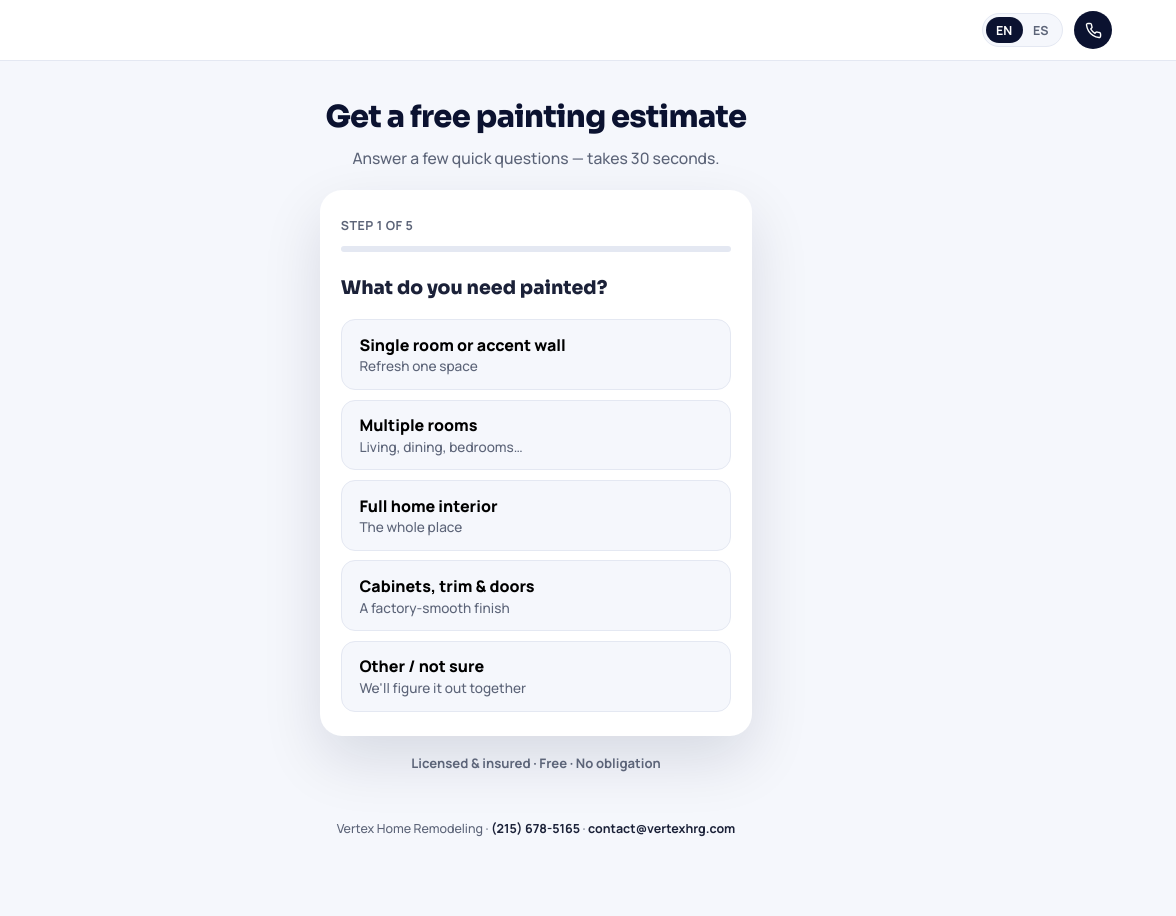
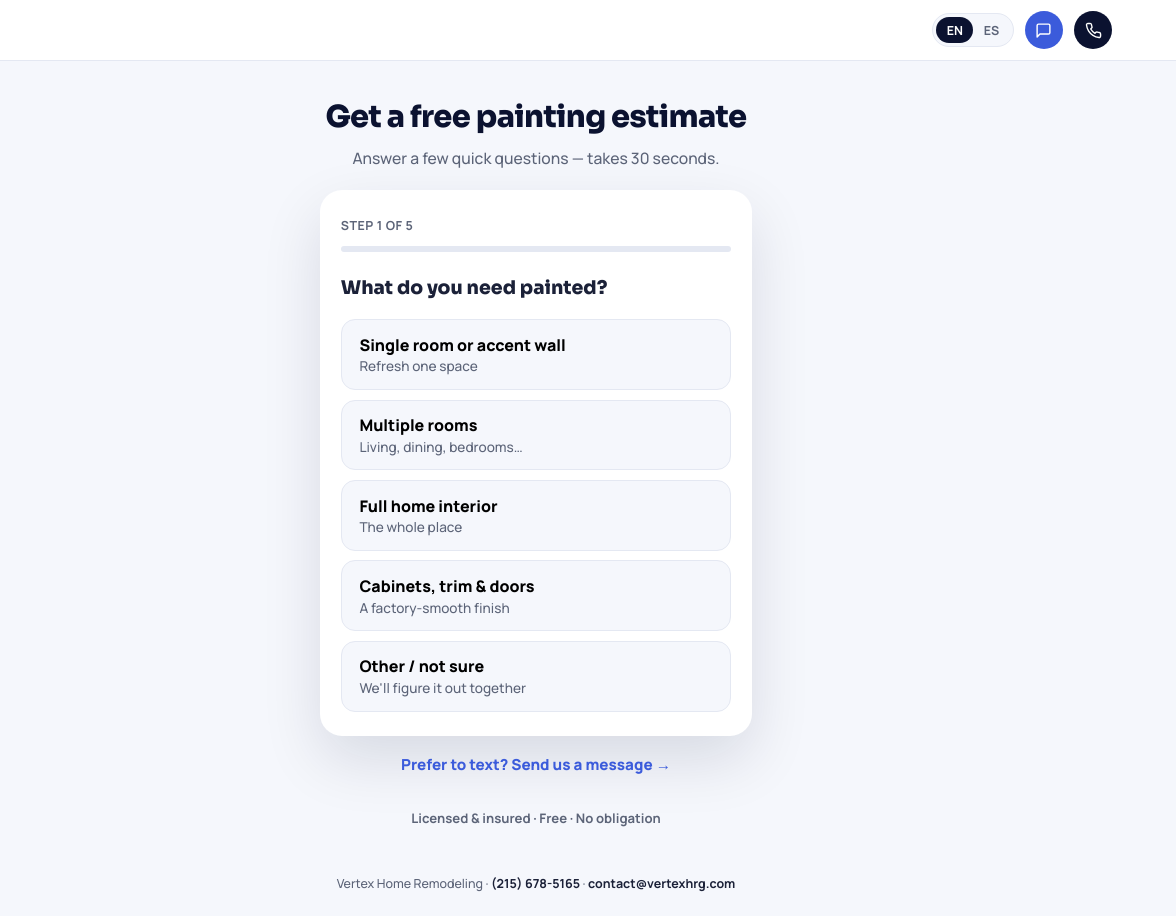
Before and after one commit to marcolaa09/VERTEX-SITE, a plain HTML site: page lp/index.html in a window 1280 px wide. Shown: the full height of the page, 104-1280 px from the left. Before the commit the page ends 861 px from the top, so only its background shows below. Drawn offline with Linux system fonts and the light colour scheme.

Commit message:
LP: botões de mensagem (SMS) na topbar e abaixo do quiz
Generated with [Devin](https://devin.ai)

Co-Authored-By: Devin <158243242+devin-ai-integration[bot]@users.noreply.github.com>

```diff
--- a/lp/index.html
+++ b/lp/index.html
@@ -80,6 +80,18 @@ a { color: inherit; text-decoration: none; }
   background: var(--navy); color: #fff;
 }
 .phone-btn svg { width: 17px; height: 17px; }
+.phone-btn.msg { background: var(--blue); }
+
+.text-cta {
+  display: block;
+  text-align: center;
+  font-weight: 800; font-size: .95rem;
+  color: var(--blue);
+  padding: .8rem;
+  margin-top: .3rem;
+  border-radius: 999px;
+}
+.text-cta:hover { background: #EEF2FF; }
 
 /* ---------- Center column ---------- */
 .wrap {
@@ -249,6 +261,9 @@ a { color: inherit; text-decoration: none; }
         <button type="button" class="lang-btn active" data-lang="en">EN</button>
         <button type="button" class="lang-btn" data-lang="es">ES</button>
       </div>
+      <a class="phone-btn msg" href="sms:+12156785165" data-track="sms_click" aria-label="Text us">
+        <svg viewBox="0 0 24 24" fill="none" stroke="currentColor" stroke-width="2" stroke-linecap="round" stroke-linejoin="round"><path d="M21 15a2 2 0 0 1-2 2H7l-4 4V5a2 2 0 0 1 2-2h14a2 2 0 0 1 2 2z"/></svg>
+      </a>
       <a class="phone-btn" href="tel:+12156785165" data-track="call_click" aria-label="Call us">
         <svg viewBox="0 0 24 24" fill="none" stroke="currentColor" stroke-width="2" stroke-linecap="round" stroke-linejoin="round"><path d="M22 16.92v3a2 2 0 0 1-2.18 2 19.79 19.79 0 0 1-8.63-3.07 19.5 19.5 0 0 1-6-6 19.79 19.79 0 0 1-3.07-8.67A2 2 0 0 1 4.11 2h3a2 2 0 0 1 2 1.72c.13.96.36 1.9.7 2.81a2 2 0 0 1-.45 2.11L8.09 9.91a16 16 0 0 0 6 6l1.27-1.27a2 2 0 0 1 2.11-.45c.91.34 1.85.57 2.81.7A2 2 0 0 1 22 16.92z"/></svg>
       </a>
@@ -337,6 +352,7 @@ a { color: inherit; text-decoration: none; }
       </div>
     </div>
 
+    <a class="text-cta" href="sms:+12156785165" data-track="sms_click" data-i18n="in.text">Prefer to text? Send us a message →</a>
     <p class="trust-line" data-i18n="in.trust">Licensed &amp; insured · Free · No obligation</p>
   </main>
 
--- a/lp/quiz.js
+++ b/lp/quiz.js
@@ -29,6 +29,7 @@
       'in.title': 'Get a free painting estimate',
       'in.sub': 'Answer a few quick questions — takes 30 seconds.',
       'in.trust': 'Licensed & insured · Free · No obligation',
+      'in.text': 'Prefer to text? Send us a message →',
       'lp.eyebrow': 'Interior Painting — {area}',
       'lp.eyebrow.gen': 'Interior Painting — Free Estimates',
       'lp.title': 'Fast, clean & affordable interior painting.',
@@ -89,6 +90,7 @@
       'in.title': 'Obtenga un estimado de pintura gratis',
       'in.sub': 'Responda unas preguntas rápidas — toma 30 segundos.',
       'in.trust': 'Licencia y seguro · Gratis · Sin compromiso',
+      'in.text': '¿Prefiere mensaje? Envíenos un texto →',
       'lp.eyebrow': 'Pintura de Interiores — {area}',
       'lp.eyebrow.gen': 'Pintura de Interiores — Estimados Gratis',
       'lp.title': 'Pintura de interiores rápida, limpia y a buen precio.',
```
